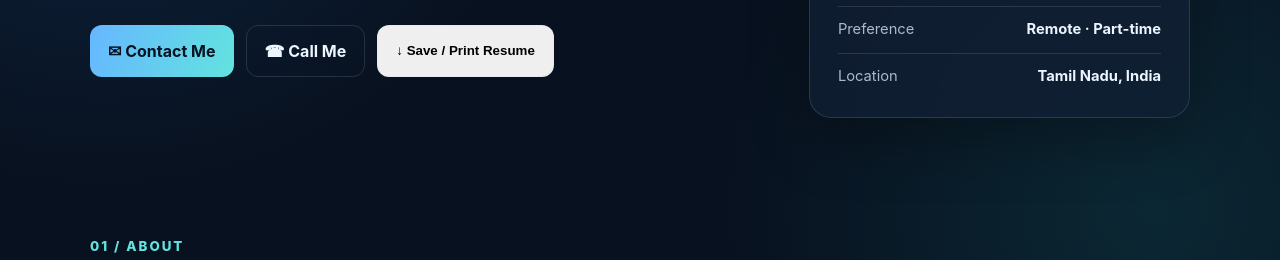
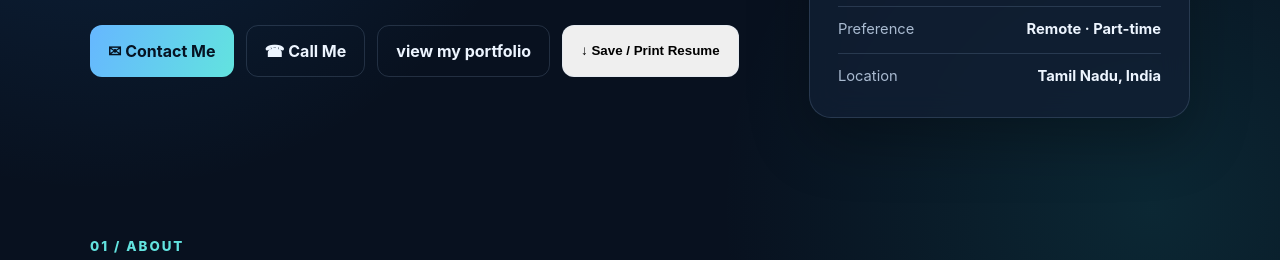
Before and after one commit to nav24bit3-byte/dharshini-resume, a plain HTML site: page index.html in a window 1280 px wide. Shown: the part 523-783 px from the top of the page. Drawn offline with Linux system fonts and the light colour scheme.

Commit message:
https://dharshini-resume.vercel.app/

```diff
--- a/index.html
+++ b/index.html
@@ -119,6 +119,10 @@
         <div class="actions">
           <a class="btn primary" href="mailto:adharshini0504@gmail.com">✉ Contact Me</a>
           <a class="btn" href="tel:+918778546134">☎ Call Me</a>
+          <a class="btn"
+          href="https://dharshini-resume.vercel.app/"
+          target="_blank"
+          rel="noopener noreferrer">view my portfolio</a>
           <button class="btn" onclick="window.print()">↓ Save / Print Resume</button>
         </div>
       </div>
```
